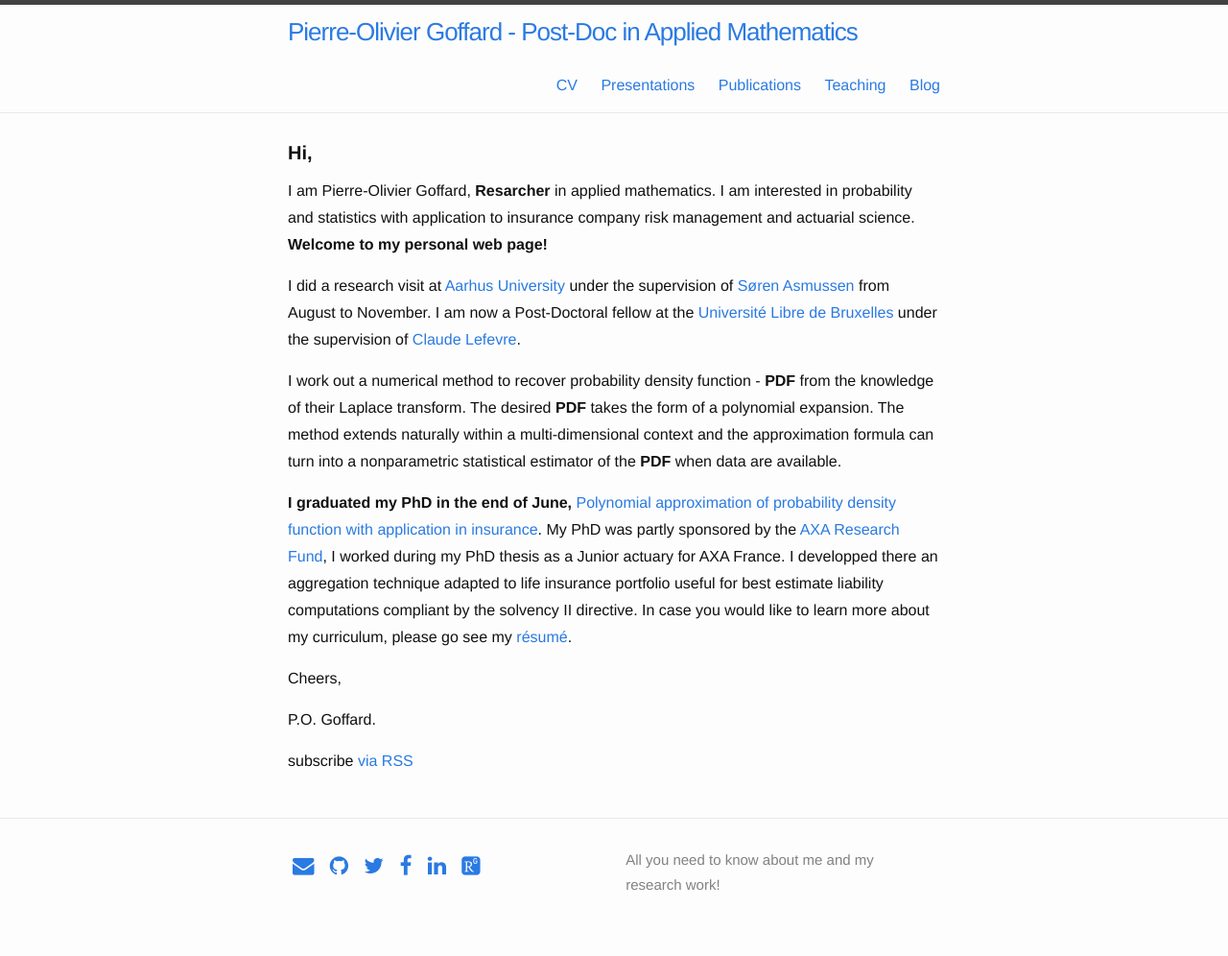
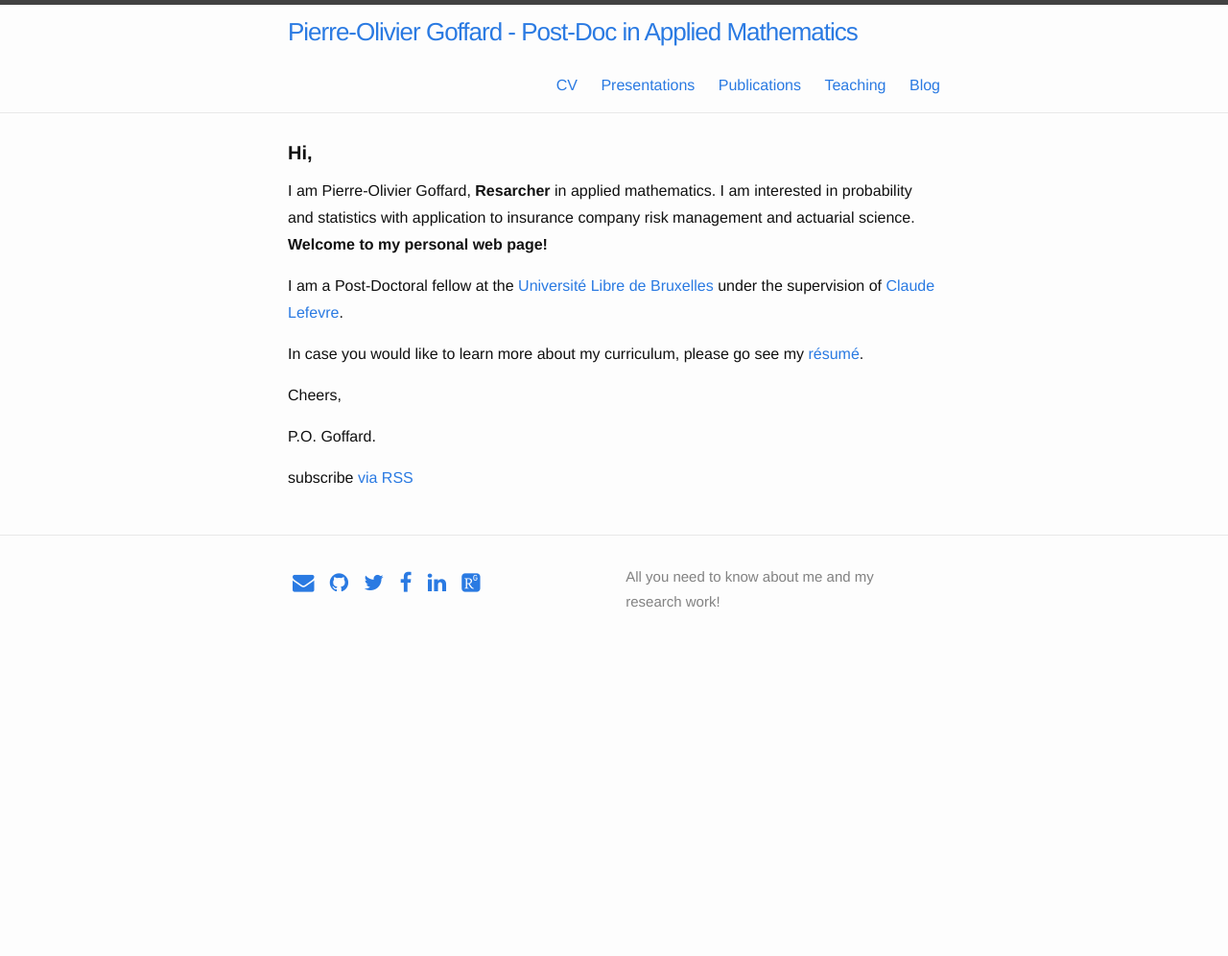
Before and after one commit to LaGauffre/LaGauffre.github.io, a Jekyll site: the page built from index.html, in a window 1280 px wide. Shown: the whole page at 96% size. Built offline with Jekyll 4.4.1, drawn with Linux system fonts in a browser that asks for light colours; nearby versions of some CDN libraries; some web fonts are replaced; after the commit the page ends 900 px from its top, so only the background shows below that.

Commit message:
Modification intro

```diff
--- a/index.html
+++ b/index.html
@@ -12,13 +12,11 @@ layout: default
         I am Pierre-Olivier Goffard, <b>Resarcher</b> in applied mathematics. I am interested in probability and statistics with application to insurance company risk management and actuarial science. <b>Welcome to my personal web page!</b>
         </p>
         <p>
-        I did a research visit at <a href="http://www.au.dk/en/">Aarhus University</a> under the supervision of <a href="http://home.math.au.dk/asmus/">Søren Asmussen</a> from August to November. I am now a Post-Doctoral fellow at the <a href="http://www.ulb.ac.be">Université Libre de Bruxelles</a> under the supervision of <a href="http://homepages.ulb.ac.be/~clefevre/">Claude Lefevre</a>.
+        I am a Post-Doctoral fellow at the <a href="http://www.ulb.ac.be">Université Libre de Bruxelles</a> under the supervision of <a href="http://homepages.ulb.ac.be/~clefevre/">Claude Lefevre</a>.
         </p>
+
         <p>
-        I work out a numerical method to recover probability density function - <b>PDF</b> from the knowledge of their Laplace transform. The desired <b>PDF</b> takes the form of a polynomial expansion. The method extends naturally within a multi-dimensional context and the approximation formula can turn into a nonparametric statistical estimator of the <b>PDF</b> when data are available.
-        </p>
-        <p>
-        <b>I graduated my PhD in the end of June,</b> <a href="{{ '/Main.pdf' | prepend: site.baseurl }}" class="page-link">Polynomial approximation of probability density function with application in insurance</a>. My PhD was partly sponsored by the <a href="https://www.axa-research.org">AXA Research Fund</a>, I worked during my PhD thesis as a Junior actuary for AXA France. I developped there an aggregation technique adapted to life insurance portfolio useful for best estimate liability computations compliant by the solvency II directive. In case you would like to learn more about my curriculum, please go see my <a href="{{ 'resume/resume.pdf' | prepend: site.baseurl }}" class="page-link">résumé</a>.
+         In case you would like to learn more about my curriculum, please go see my <a href="{{ 'resume/resume.pdf' | prepend: site.baseurl }}" class="page-link">résumé</a>.
         </p>
         <p>
         Cheers,
```
